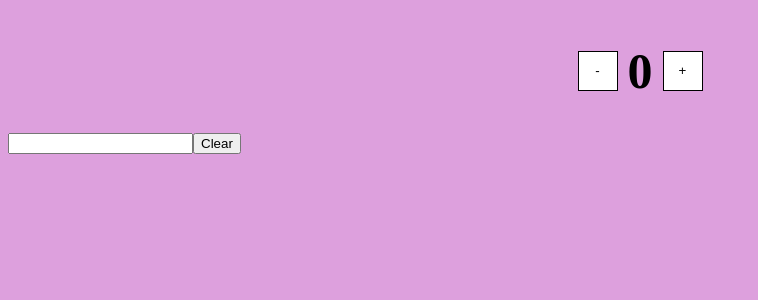
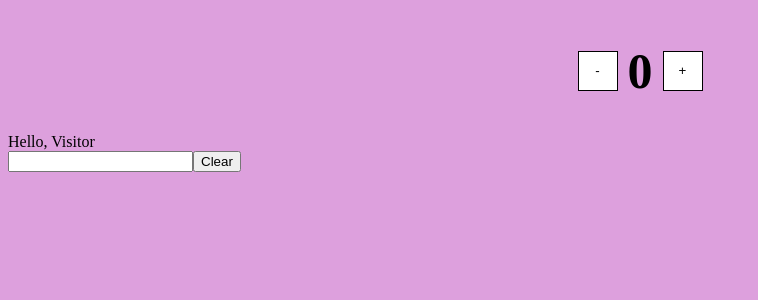
Before and after one commit to kristenwood123/react-counter, a React (Create React App) app: page / in a window 1280 px wide. Shown: the top 300 px of the page, without its empty margins (0-758 px from the left). Built offline with nearby package versions, Linux system fonts and the light colour scheme.

Commit message:
added clear function

```diff
--- a/src/Input.js
+++ b/src/Input.js
@@ -2,56 +2,27 @@ import { render } from '@testing-library/react'
 import React, { useState } from 'react'
 
 function Input () {
-  const [input, setInput] = useState('')
+  const [input, setInput] = useState('Visitor')
+
 
   const handleInput = e => {
     setInput(e.target.value)
   }
 
+  const handleClear = () => {
+    setInput('Visitor')
+  }
+
   return (
     <div>
-      <div>{input}</div>
+      <div>Hello, {input}</div>
       <input type="text"
         onChange={handleInput}
-
       />
-      <button>Clear</button>
+      <button
+      onClick={handleClear}>Clear</button>
     </div>
   )
 }
 
 export default Input
-
-
-
-
-
-
-
-
-//  constructor(props) {
-//    super(props)
-//    this.state = { value: ''};
-
-// this.handleInput = this.handleInput.bind(this);
-//  }
-
-//     handleInput = e => {
-//       this.setState({
-//         value: e.target.value
-//       })
-//  }
-
-//   render() {
-//   return (
-//     <div>
-//     <div>{this.state.value}</div>
-//       <input
-//       type="text"
-//       onChange={this.handleInput}
-//       />
-//       <button>Clear</button>
-//     </div>
-
-//     )
-//   }
```
